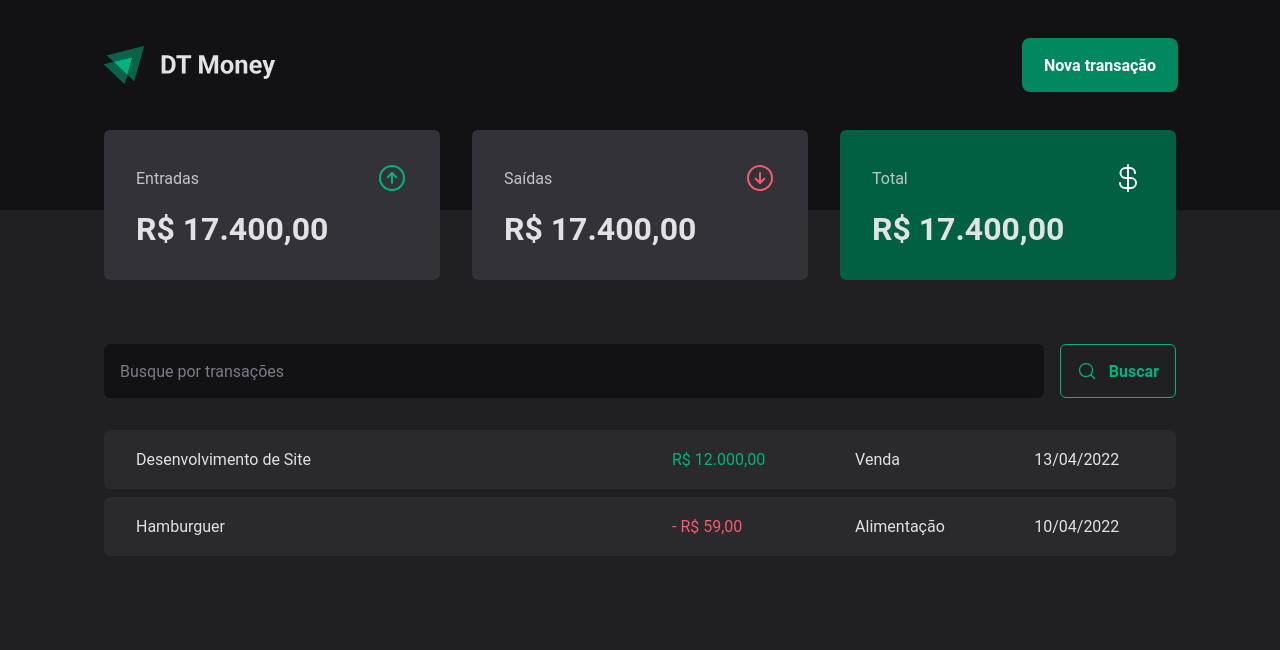
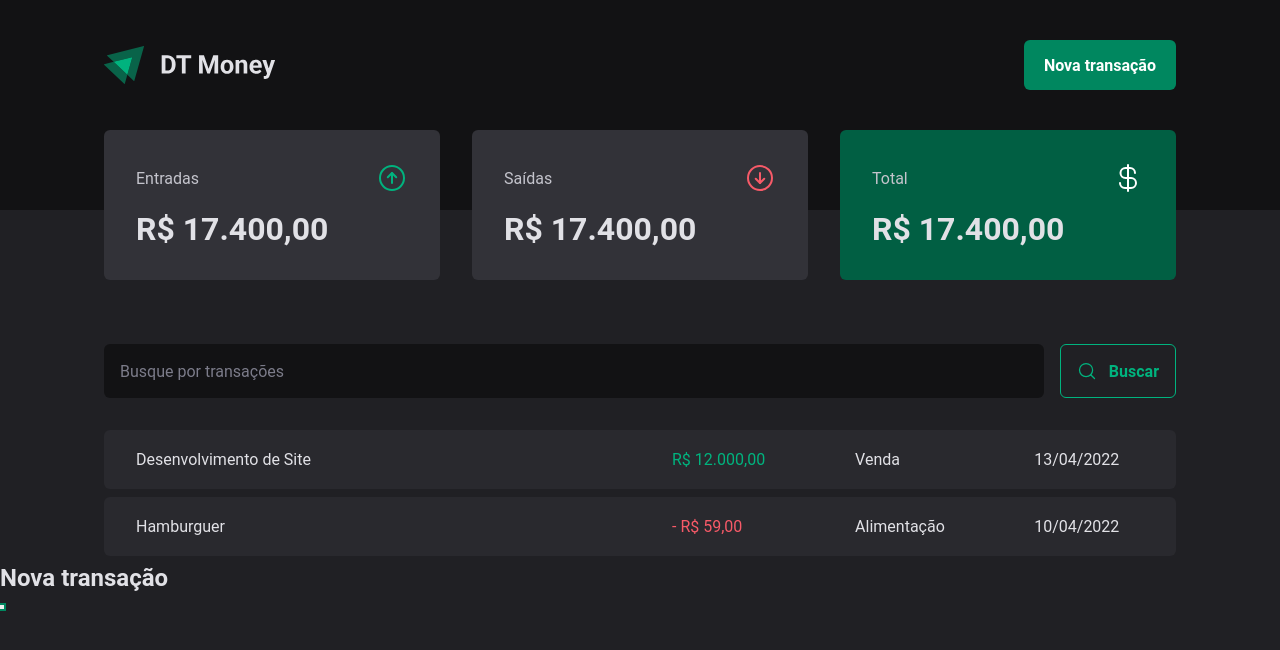
Before and after one commit to zacrodrigues/dt-money-ignite-reactjs-2022, a React app: page / in a window 1280 px wide. Both pictures are taken after a click on the button "Nova transação". Shown: the top 650 px of the page. Built offline with nearby package versions, Linux system fonts and the light colour scheme; the HTML template or start-up script is replaced by a standard one.

Commit message:
Criando um modal acessível

```diff
--- a/package.json
+++ b/package.json
@@ -9,6 +9,7 @@
     "preview": "vite preview"
   },
   "dependencies": {
+    "@radix-ui/react-dialog": "^1.0.2",
     "phosphor-react": "^1.4.1",
     "react": "^18.2.0",
     "react-dom": "^18.2.0",
--- a/src/components/Header/index.tsx
+++ b/src/components/Header/index.tsx
@@ -1,4 +1,5 @@
 import { HeaderContainer, HeaderContent, NewTransactionButton } from "./styles";
+import * as Dialog from '@radix-ui/react-dialog'
 
 import logoImg from '../../assets/logo.svg'
 
@@ -8,7 +9,20 @@
       <HeaderContent>
         <img src={logoImg} alt="" />
 
-        <NewTransactionButton>Nova transação</NewTransactionButton>
+        <Dialog.Root>
+          <Dialog.Trigger asChild>
+            <NewTransactionButton>Nova transação</NewTransactionButton>
+          </Dialog.Trigger>
+
+          <Dialog.Portal>
+            <Dialog.Overlay />
+
+            <Dialog.Content>
+              <Dialog.Title>Nova transação</Dialog.Title>
+              <Dialog.Close />
+            </Dialog.Content>
+          </Dialog.Portal>
+        </Dialog.Root>
       </HeaderContent>
     </HeaderContainer>
   )
--- a/src/components/Header/styles.ts
+++ b/src/components/Header/styles.ts
@@ -1,4 +1,4 @@
-import styled from "styled-components";
+import styled from "styled-components"
 
 export const HeaderContainer = styled.header`
   background: ${props => props.theme["gray-900"]};
```
Also changed, not shown: 1 other file (tests, documents, lock files or other folders).
